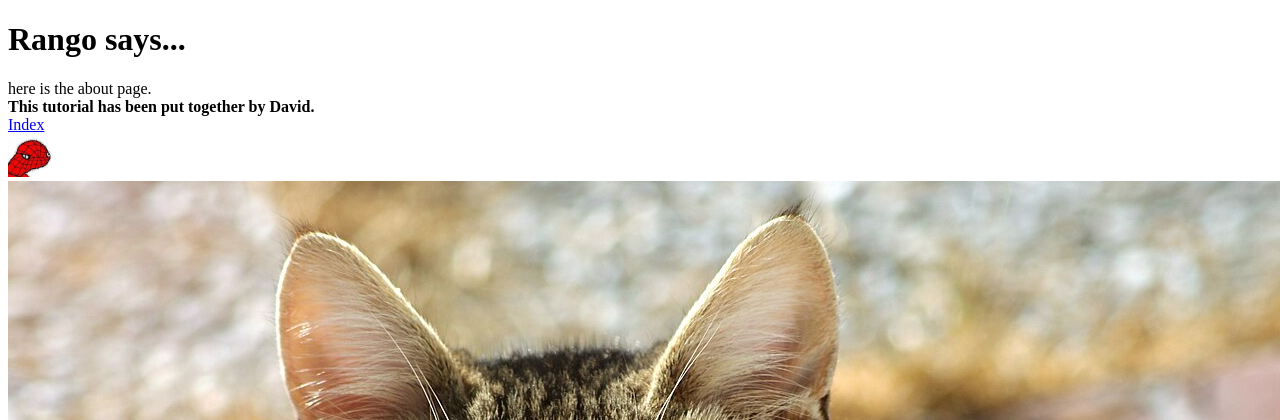
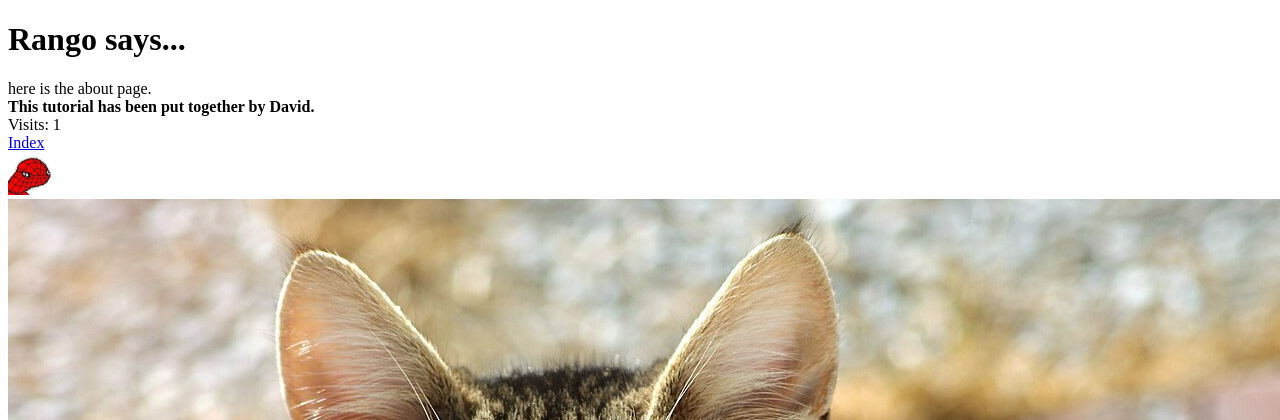
Before and after one commit to ThePikaPool/tango_with_django_project, a Django app: page /rango/about/ in a window 1280 px wide. Shown: the top 420 px of the page. Run offline with Django 3.2, Linux system fonts and the light colour scheme; data that the repository does not hold is empty.

Commit message:
COMPLETED CHAPTER 10!!!!

```diff
--- a/tango_with_django_project/rango/views.py
+++ b/tango_with_django_project/rango/views.py
@@ -9,6 +9,8 @@ from rango.forms import PageForm
 from rango.forms import UserForm, UserProfileForm
 from django.contrib.auth import authenticate, login, logout
 from django.contrib.auth.decorators import login_required
+from django.contrib.sessions.models import Session
+from datetime import datetime
 
 
 def index(request):
@@ -20,13 +22,22 @@ def index(request):
     context_dict['boldmessage'] = "Crunchy, creamy, cookie, candy, cupcake!"
     context_dict['categories'] = category_list
     context_dict['pages'] = pages_list
+    #cookie tiem
+    visitor_cookie_handler(request)
+    # oooh fancy
 
-    return render(request, 'rango/index.html', context=context_dict)
+    response = render(request, 'rango/index.html', context=context_dict)
+    return response
+
 
 def about(request):
 
+    context_dict = {}
+    context_dict['boldmessage'] = "This tutorial has been put together by David."
 
-    context_dict = {'boldmessage' : 'This tutorial has been put together by David.'}
+    visitor_cookie_handler(request)
+    context_dict['visits'] = request.session['visits']
+
     return render(request, 'rango/about.html', context=context_dict)
 
 def show_category(request, category_name_slug):
@@ -173,3 +184,27 @@ def user_logout(request):
     logout(request)
 
     return redirect(reverse('rango:index'))
+
+def get_server_side_cookie(request, cookie, default_val=None):
+    val = request.session.get(cookie)
+    if not val:
+        val = default_val
+    return val
+
+def visitor_cookie_handler(request):
+
+    visits = int(get_server_side_cookie(request, 'visits', '1'))
+
+    last_visit_cookie = get_server_side_cookie(request, 'last_visit', str(datetime.now()))
+    last_visit_time = datetime.strptime(last_visit_cookie[:-7],
+                                        '%Y-%m-%d %H:%M:%S')
+
+    if (datetime.now() - last_visit_time).days > 0:
+        visits += 1
+
+        request.session['last_visit'] = str(datetime.now())
+    else:
+
+        request.session['last_visit'] = last_visit_cookie
+
+    request.session['visits'] = visits
--- a/tango_with_django_project/templates/rango/about.html
+++ b/tango_with_django_project/templates/rango/about.html
@@ -15,6 +15,7 @@ About Rango
         here is the about page.<br />
 
         <strong>{{ boldmessage }}</strong><br />
+        Visits: {{ visits }}
     </div>
 
     <div>
```
